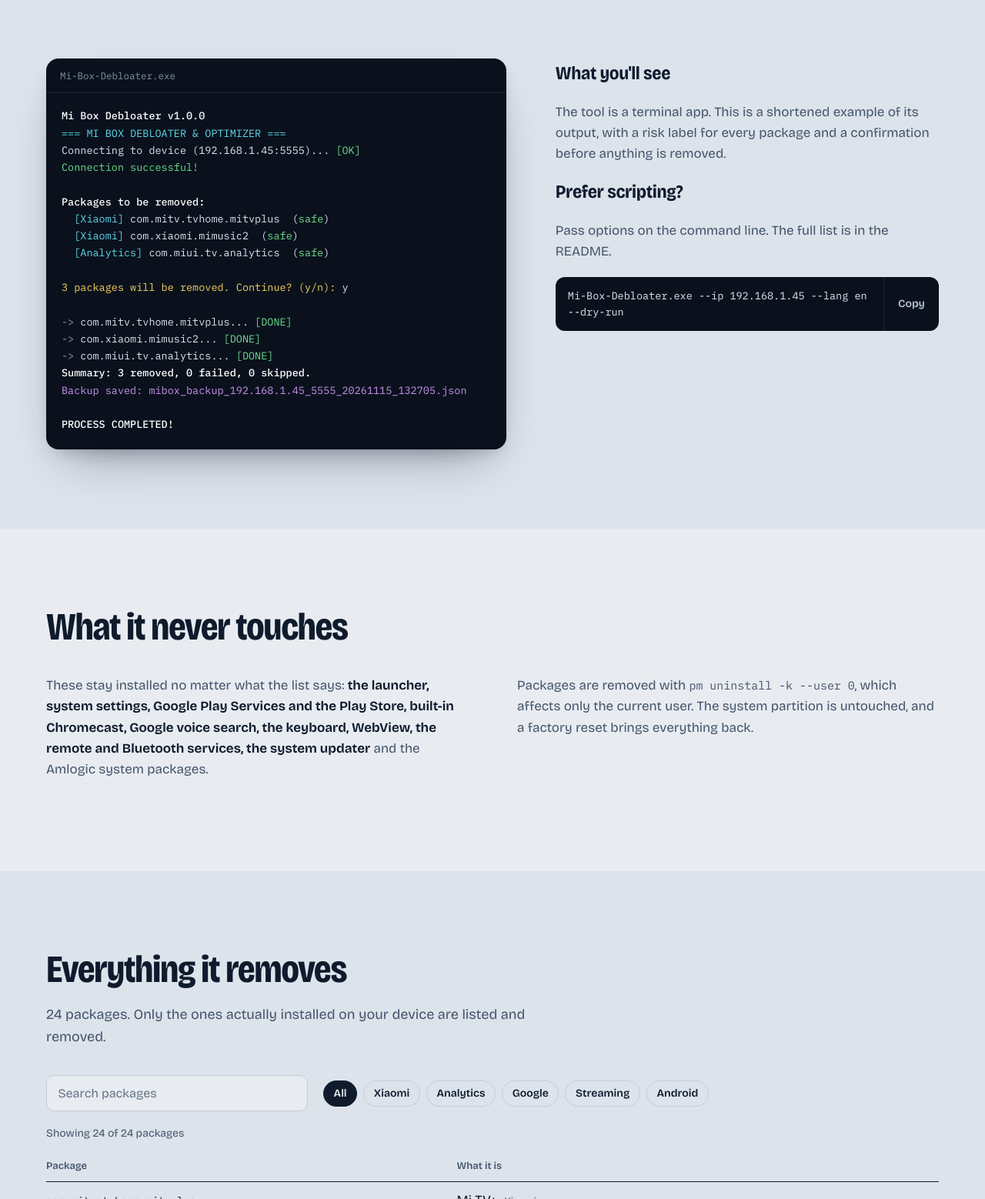
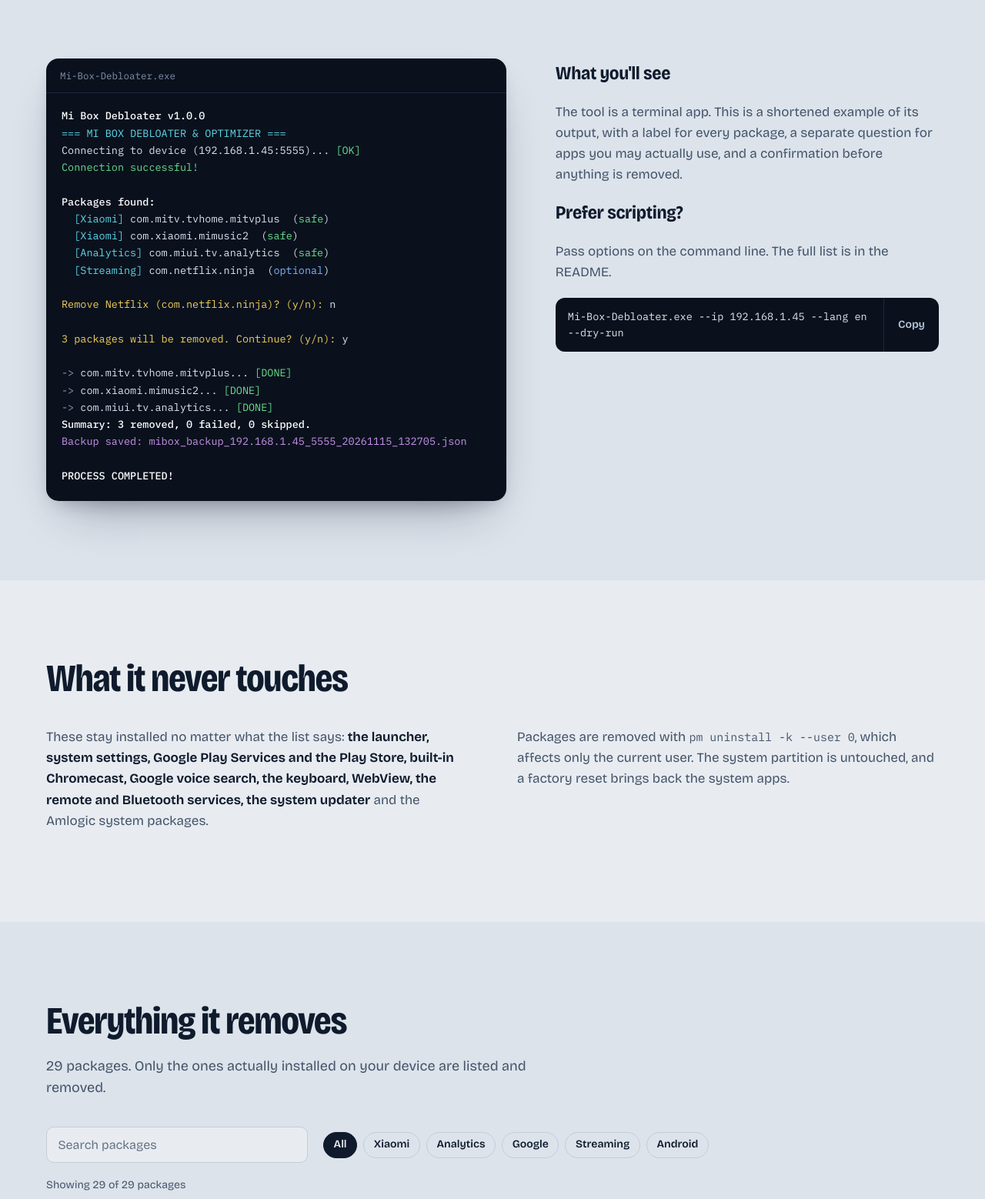
Before and after one commit to bxiefr/Mi-Box-Debloater, a plain HTML site: page docs/index.html in a window 1280 px wide. Shown: the part 2400-3958 px from the top of the page at 77% size. Drawn offline with nearby package versions, Linux system fonts and the light colour scheme; no server answers.

Commit message:
Update index.html content and structure

```diff
--- a/docs/index.html
+++ b/docs/index.html
@@ -276,6 +276,7 @@ code,kbd{font-family:var(--mono);font-size:.88em}
 .pkgs td{padding:10px 12px 10px 0;border-bottom:1px solid var(--line);vertical-align:baseline}
 .pkgs td:first-child{font-family:var(--mono);font-size:13.5px;word-break:break-all;width:46%}
 .pkgs .grp{display:inline-block;margin-left:10px;font-size:13px;color:var(--ink-2)}
+.pkgs .opt{display:inline-block;margin-left:8px;font-size:13px;font-weight:600;color:var(--accent-text)}
 @media (max-width:640px){
   .pkgs thead{position:absolute;width:1px;height:1px;overflow:hidden;clip:rect(0 0 0 0);white-space:nowrap}
   .pkgs,.pkgs tbody,.pkgs tr,.pkgs td{display:block;width:auto}
@@ -444,7 +445,7 @@ code,kbd{font-family:var(--mono);font-size:.88em}
       </div>
       <div class="split__side">
         <h3 data-i18n="term_h">What you'll see</h3>
-        <p data-i18n="term_p">The tool is a terminal app. This is a shortened example of its output, with a risk label for every package and a confirmation before anything is removed.</p>
+        <p data-i18n="term_p">The tool is a terminal app. This is a shortened example of its output, with a label for every package, a separate question for apps you may actually use, and a confirmation before anything is removed.</p>
         <h3 data-i18n="cli_h">Prefer scripting?</h3>
         <p data-i18n="cli_p">Pass options on the command line. The full list is in the README.</p>
         <div class="cli">
@@ -479,7 +480,7 @@ code,kbd{font-family:var(--mono);font-size:.88em}
         <tbody id="pkg-body"></tbody>
       </table>
       <p class="empty" id="empty" hidden></p>
-      <p class="note" data-i18n="pkg_note">If you use one of these apps, such as Disney+, restore it afterwards from the menu, or look at the list first with --dry-run.</p>
+      <p class="note" data-i18n="pkg_note">Streaming apps are optional. Not everyone sees Netflix or Disney+ as bloat, so the tool asks about each one and pressing ENTER keeps it.</p>
     </div>
   </section>
 
@@ -488,7 +489,7 @@ code,kbd{font-family:var(--mono);font-size:.88em}
       <h2 data-i18n="faq_h">Questions</h2>
       <div class="faq">
         <details><summary data-i18n="q1">Do I need to install ADB?</summary><p data-i18n="a1">No. The Windows exe includes Android platform-tools. If you run main.py yourself, ADB must be in your PATH.</p></details>
-        <details><summary data-i18n="q2">Can I undo it?</summary><p data-i18n="a2">Yes. A backup is saved before anything is removed. Choose Restore in the menu or run the tool with --restore. A factory reset also brings everything back.</p></details>
+        <details><summary data-i18n="q2">Can I undo it?</summary><p data-i18n="a2">Yes. A backup is saved before anything is removed. Choose Restore in the menu or run the tool with --restore. Apps you installed yourself, such as Exxen, may need a reinstall from the Play Store. A factory reset brings back the system apps.</p></details>
         <details><summary data-i18n="q3">Windows shows a SmartScreen warning.</summary><p data-i18n="a3">The exe is built with PyInstaller and isn't code-signed, which often triggers a warning. It is built by a public GitHub Actions workflow from the source in the repository, and you can build it yourself.</p></details>
         <details><summary data-i18n="q4">It can't connect to my Mi Box.</summary><p data-i18n="a4">Check that the PC and the Mi Box are on the same network, Network debugging is on, and you accepted the prompt on the TV. ADB's real error is shown on screen and saved to mibox_debloater.log.</p></details>
         <details><summary data-i18n="q5">Does it work on other Android TV devices?</summary><p data-i18n="a5">It is made for the Mi Box series. Other devices may work, but package names differ. Export the package list, review it, and run with --dry-run first.</p></details>
@@ -551,9 +552,14 @@ const PKGS = [
   ["google", "com.google.android.music", "Play Music", "Play Müzik"],
   ["google", "com.google.android.play.games", "Play Games", "Play Oyunlar"],
   ["google", "com.google.android.youtube.tvmusic", "YouTube Music TV", "YouTube Music TV"],
-  ["streaming", "com.amazon.amazonvideo.livingroom", "Prime Video", "Prime Video"],
-  ["streaming", "com.disney.disneyplus", "Disney+", "Disney+"],
-  ["streaming", "com.apple.atve.androidtv.appletv", "Apple TV", "Apple TV"],
+  ["streaming", "com.amazon.amazonvideo.livingroom", "Prime Video", "Prime Video", true],
+  ["streaming", "com.disney.disneyplus", "Disney+", "Disney+", true],
+  ["streaming", "com.apple.atve.androidtv.appletv", "Apple TV", "Apple TV", true],
+  ["streaming", "com.netflix.ninja", "Netflix", "Netflix", true],
+  ["streaming", "com.exxen.android", "Exxen", "Exxen", true],
+  ["streaming", "com.iqiyi.i18n.tv", "iQIYI", "iQIYI", true],
+  ["streaming", "com.turkcell.ott", "TV+ by Turkcell", "Turkcell TV+", true],
+  ["streaming", "com.digiturk.iq.mobil", "Digiturk İQ", "Digiturk İQ", true],
   ["android", "com.android.htmlviewer", "HTML viewer", "HTML görüntüleyici"],
   ["android", "com.android.printspooler", "Print service", "Yazdırma servisi"]
 ];
@@ -584,10 +590,13 @@ const TERM = {
 Connecting to device (192.168.1.45:5555)... <span class="g">[OK]</span>
 <span class="g">Connection successful!</span>
 
-<span class="w">Packages to be removed:</span>
+<span class="w">Packages found:</span>
   <span class="c">[Xiaomi]</span> com.mitv.tvhome.mitvplus  (<span class="g">safe</span>)
   <span class="c">[Xiaomi]</span> com.xiaomi.mimusic2  (<span class="g">safe</span>)
   <span class="c">[Analytics]</span> com.miui.tv.analytics  (<span class="g">safe</span>)
+  <span class="c">[Streaming]</span> com.netflix.ninja  (<span style="color:#7DB4FF">optional</span>)
+
+<span class="y">Remove Netflix (com.netflix.ninja)? (y/n): </span>n
 
 <span class="y">3 packages will be removed. Continue? (y/n): </span>y
 
@@ -603,10 +612,13 @@ Connecting to device (192.168.1.45:5555)... <span class="g">[OK]</span>
 Cihaza bağlanılıyor (192.168.1.45:5555)... <span class="g">[OK]</span>
 <span class="g">Bağlantı başarılı!</span>
 
-<span class="w">Kaldırılacak paketler:</span>
+<span class="w">Bulunan paketler:</span>
   <span class="c">[Xiaomi]</span> com.mitv.tvhome.mitvplus  (<span class="g">güvenli</span>)
   <span class="c">[Xiaomi]</span> com.xiaomi.mimusic2  (<span class="g">güvenli</span>)
-  <span class="c">[Analitik]</span> com.miui.tv.analytics  (<span class="g">güvenli</span>)
+  <span class="c">[Analytics]</span> com.miui.tv.analytics  (<span class="g">güvenli</span>)
+  <span class="c">[Streaming]</span> com.netflix.ninja  (<span style="color:#7DB4FF">isteğe bağlı</span>)
+
+<span class="y">Netflix (com.netflix.ninja) kaldırılsın mı? (e/h): </span>h
 
 <span class="y">3 paket kaldırılacak. Devam edilsin mi? (e/h): </span>e
 
@@ -652,22 +664,23 @@ const T = {
     f7_t: "Optional dexopt", f7_d: "Compiling every app takes 10 to 30 minutes on a Mi Box, so the tool asks before it starts.",
     f8_t: "Turkish and English", f8_d: "Pick the language at startup, or pass --lang.",
     term_h: "What you'll see",
-    term_p: "The tool is a terminal app. This is a shortened example of its output, with a risk label for every package and a confirmation before anything is removed.",
+    term_p: "The tool is a terminal app. This is a shortened example of its output, with a label for every package, a separate question for apps you may actually use, and a confirmation before anything is removed.",
     cli_h: "Prefer scripting?", cli_p: "Pass options on the command line. The full list is in the README.",
     copy: "Copy", copied: "Copied",
     safe_h: "What it never touches",
     safe_p1: "These stay installed no matter what the list says: <strong>the launcher, system settings, Google Play Services and the Play Store, built-in Chromecast, Google voice search, the keyboard, WebView, the remote and Bluetooth services, the system updater</strong> and the Amlogic system packages.",
-    safe_p2: "Packages are removed with <code>pm uninstall -k --user 0</code>, which affects only the current user. The system partition is untouched, and a factory reset brings everything back.",
+    safe_p2: "Packages are removed with <code>pm uninstall -k --user 0</code>, which affects only the current user. The system partition is untouched, and a factory reset brings back the system apps.",
     pkg_h: "Everything it removes",
     pkg_lead: "{n} packages. Only the ones actually installed on your device are listed and removed.",
     search_ph: "Search packages",
     th_pkg: "Package", th_what: "What it is",
+    opt_tag: "asked first",
     showing: "Showing {a} of {b} packages",
     empty: "No package matches. Clear the search to see all {n}.",
-    pkg_note: "If you use one of these apps, such as Disney+, restore it afterwards from the menu, or look at the list first with --dry-run.",
+    pkg_note: "Streaming apps are optional. Not everyone sees Netflix or Disney+ as bloat, so the tool asks about each one and pressing ENTER keeps it.",
     faq_h: "Questions",
     q1: "Do I need to install ADB?", a1: "No. The Windows exe includes Android platform-tools. If you run main.py yourself, ADB must be in your PATH.",
-    q2: "Can I undo it?", a2: "Yes. A backup is saved before anything is removed. Choose Restore in the menu or run the tool with --restore. A factory reset also brings everything back.",
+    q2: "Can I undo it?", a2: "Yes. A backup is saved before anything is removed. Choose Restore in the menu or run the tool with --restore. Apps you installed yourself, such as Exxen, may need a reinstall from the Play Store. A factory reset brings back the system apps.",
     q3: "Windows shows a SmartScreen warning.", a3: "The exe is built with PyInstaller and isn't code-signed, which often triggers a warning. It is built by a public GitHub Actions workflow from the source in the repository, and you can build it yourself.",
     q4: "It can't connect to my Mi Box.", a4: "Check that the PC and the Mi Box are on the same network, Network debugging is on, and you accepted the prompt on the TV. ADB's real error is shown on screen and saved to mibox_debloater.log.",
     q5: "Does it work on other Android TV devices?", a5: "It is made for the Mi Box series. Other devices may work, but package names differ. Export the package list, review it, and run with --dry-run first.",
@@ -708,22 +721,23 @@ const T = {
     f7_t: "İsteğe bağlı dexopt", f7_d: "Tüm uygulamaları derlemek Mi Box'ta 10-30 dakika sürer, bu yüzden araç başlamadan önce sorar.",
     f8_t: "Türkçe ve İngilizce", f8_d: "Dili açılışta seç ya da --lang ile ver.",
     term_h: "Ekranda ne göreceksin",
-    term_p: "Araç bir terminal uygulaması. Bu, çıktısının kısaltılmış bir örneği: her paket için risk etiketi var ve bir şey kaldırılmadan önce onay isteniyor.",
+    term_p: "Araç bir terminal uygulaması. Bu, çıktısının kısaltılmış bir örneği: her paket için etiket var, kullanıyor olabileceğin uygulamalar için ayrıca soruluyor ve bir şey kaldırılmadan önce onay isteniyor.",
     cli_h: "Betik mi yazıyorsun?", cli_p: "Seçenekleri komut satırından ver. Tam liste README'de.",
     copy: "Kopyala", copied: "Kopyalandı",
     safe_h: "Asla dokunmadıkları",
     safe_p1: "Liste ne derse desin şunlar yüklü kalır: <strong>launcher, sistem ayarları, Google Play Hizmetleri ve Play Store, yerleşik Chromecast, Google sesli arama, klavye, WebView, kumanda ve Bluetooth servisleri, sistem güncelleyici</strong> ve Amlogic sistem paketleri.",
-    safe_p2: "Paketler yalnızca mevcut kullanıcıyı etkileyen <code>pm uninstall -k --user 0</code> ile kaldırılır. Sistem bölümüne dokunulmaz, fabrika ayarlarına dönmek her şeyi geri getirir.",
+    safe_p2: "Paketler yalnızca mevcut kullanıcıyı etkileyen <code>pm uninstall -k --user 0</code> ile kaldırılır. Sistem bölümüne dokunulmaz, fabrika ayarlarına dönmek sistem uygulamalarını geri getirir.",
     pkg_h: "Kaldırdığı her şey",
     pkg_lead: "{n} paket. Sadece cihazında gerçekten yüklü olanlar listelenir ve kaldırılır.",
     search_ph: "Paket ara",
     th_pkg: "Paket", th_what: "Ne olduğu",
+    opt_tag: "önce sorulur",
     showing: "{b} paketin {a} tanesi gösteriliyor",
     empty: "Eşleşen paket yok. Aramayı temizle, {n} paketin hepsini gör.",
-    pkg_note: "Bu uygulamalardan birini kullanıyorsan, örneğin Disney+, sonradan menüden geri yükle ya da önce --dry-run ile listeye bak.",
+    pkg_note: "Yayın uygulamaları isteğe bağlıdır. Herkes Netflix'i ya da Disney+'ı bloat olarak görmez, bu yüzden araç her biri için sorar ve ENTER'a basarsan uygulama kalır.",
     faq_h: "Sıkça sorulanlar",
     q1: "ADB kurmam gerekiyor mu?", a1: "Hayır. Windows exe'si Android platform-tools ile gelir. main.py'yi kendin çalıştırıyorsan ADB'nin PATH'te olması gerekir.",
-    q2: "Geri alabilir miyim?", a2: "Evet. Bir şey kaldırılmadan önce yedek alınır. Menüden Geri yükle'yi seç ya da aracı --restore ile çalıştır. Fabrika ayarlarına dönmek de her şeyi geri getirir.",
+    q2: "Geri alabilir miyim?", a2: "Evet. Bir şey kaldırılmadan önce yedek alınır. Menüden Geri yükle'yi seç ya da aracı --restore ile çalıştır. Sonradan kendin yüklediğin uygulamaların, örneğin Exxen'in, Play Store'dan tekrar kurulması gerekebilir. Fabrika ayarlarına dönmek sistem uygulamalarını geri getirir.",
     q3: "Windows SmartScreen uyarısı veriyor.", a3: "Exe PyInstaller ile derleniyor ve kod imzalı değil, bu yüzden sık sık uyarı çıkar. Exe, depodaki kaynaktan herkese açık bir GitHub Actions workflow'u ile derlenir, istersen kendin de derleyebilirsin.",
     q4: "Mi Box'ıma bağlanamıyor.", a4: "Bilgisayar ile Mi Box'ın aynı ağda olduğunu, Ağ hata ayıklamanın açık olduğunu ve TV'deki izni onayladığını kontrol et. ADB'nin gerçek hatası ekrana yazılır ve mibox_debloater.log dosyasına kaydedilir.",
     q5: "Diğer Android TV cihazlarında çalışır mı?", a5: "Mi Box serisi için hazırlandı. Diğer cihazlarda çalışabilir ama paket adları farklıdır. Paket listesini aktar, incele ve önce --dry-run ile dene.",
@@ -856,6 +870,12 @@ function renderPackages() {
     g.className = "grp";
     g.textContent = GROUPS[state.lang][p[0]];
     b.appendChild(g);
+    if (p[4]) {
+      const o = document.createElement("span");
+      o.className = "opt";
+      o.textContent = t("opt_tag");
+      b.appendChild(o);
+    }
     tr.appendChild(a);
     tr.appendChild(b);
     body.appendChild(tr);
```
